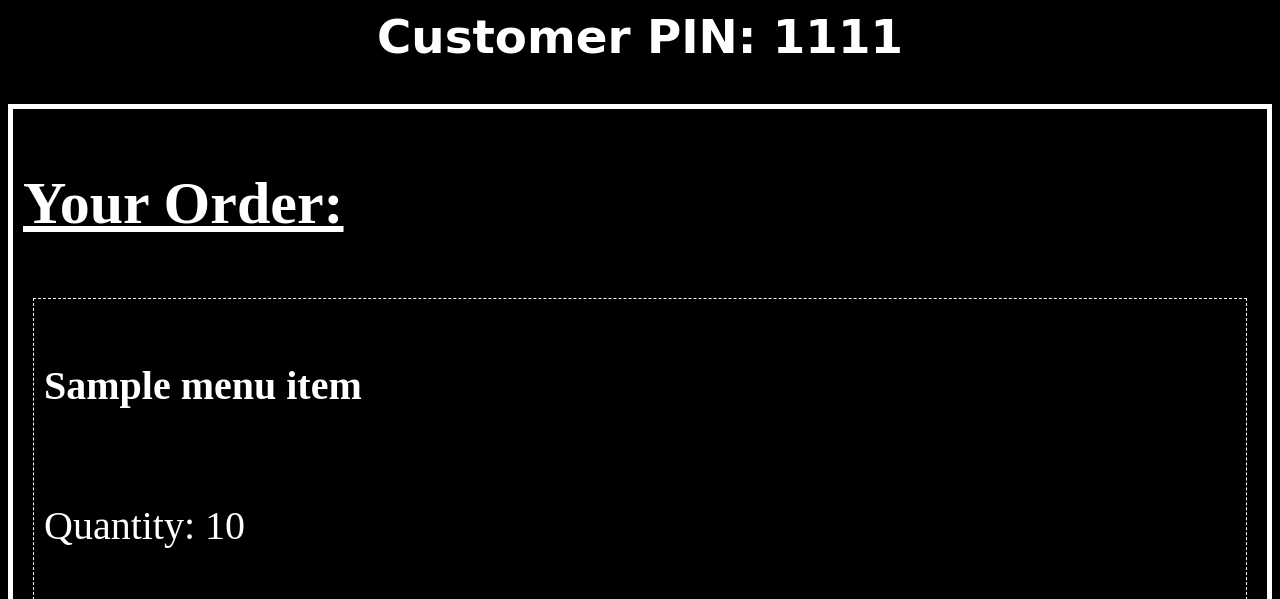
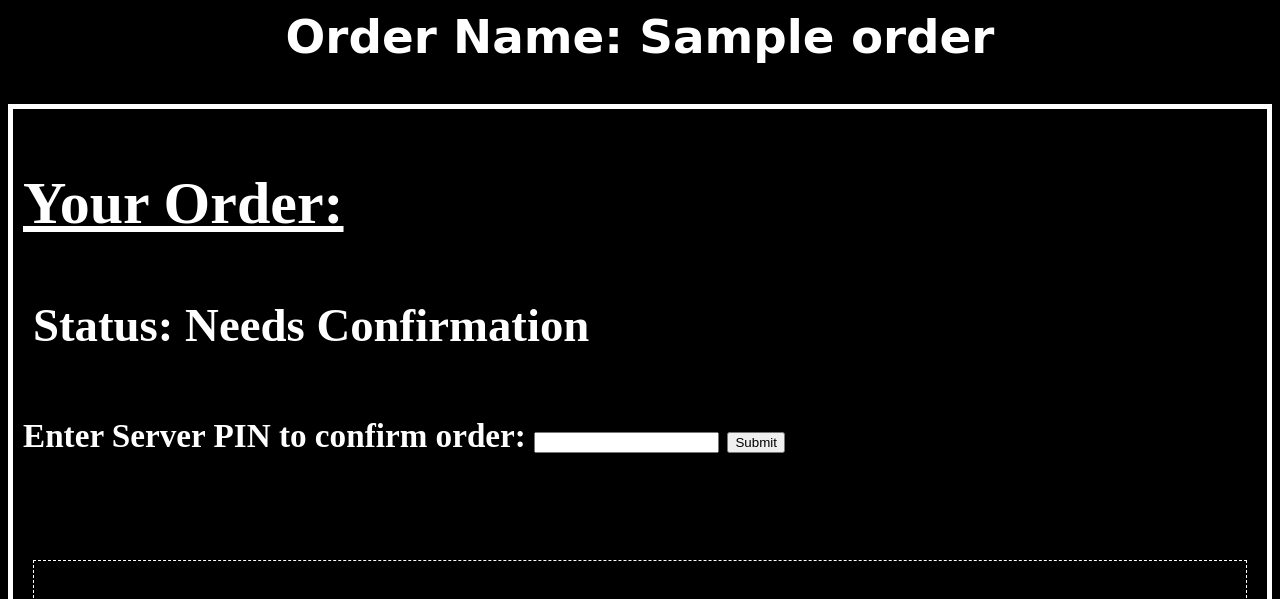
Before and after one commit to Kardbord/us-burger, a Django app: template restaurant/templates/restaurant/customerOrder.html in a window 1280 px wide. Shown: the part 222-821 px from the top of the page. Run offline with Django 3.2, Linux system fonts and the light colour scheme; the template is opened without the code that fills it: most values are stand-ins (such as "Sample title", 1, 10 or a date in 2020).

Commit message:
Tanner W: The Status of the order appears on order page.

```diff
--- a/restaurant/templates/restaurant/customerOrder.html
+++ b/restaurant/templates/restaurant/customerOrder.html
@@ -19,7 +19,7 @@
             {% comment %}
             TODO: dynamically generate and display appropriate customer PIN
             {% endcomment %}
-			<h3>Customer PIN: 1111</h3>
+			<h3>Order Name: {{ order.name }}</h3>
 		</header>
 
 
@@ -27,6 +27,24 @@
 			<menu>
 				<h2>Your Order:</h2>
 				{% if order %}
+					{% if order.delivered %}
+						<h3>Status: Delivered</h3>
+					{% elif order.cooked %}
+						<h3>Status: Cooked</h3>
+					{% elif order.cooking %}
+						<h3>Status: Cooking</h3>
+					{% elif order.confirmed %}
+						<h3>Status: Confirmed</h3>
+					{% else %}
+						<h3>Status: Needs Confirmation</h3>
+						<form>
+							<h5>Enter Server PIN to confirm order:
+							<input type="password" name="serverPin" value="">
+							<input type="submit" value="Submit">
+							</h5>
+						</form>
+					{% endif %}
+
                     {% for order_item in order.orderitem_set.all %}
                         <menuitem>
                             <h4>{{ order_item.menu_item.name }}</h4>
@@ -52,12 +70,7 @@
 						<p>Cancel Order</p>
 					</button>
 				</a>
-                <form>
-                    <h5>Enter Server PIN to confirm order:
-                        <input type="password" name="serverPin" value="">
-                        <input type="submit" value="Submit">
-                    </h5>
-                </form>
+
 			</menu>
 		</main>
 
```
